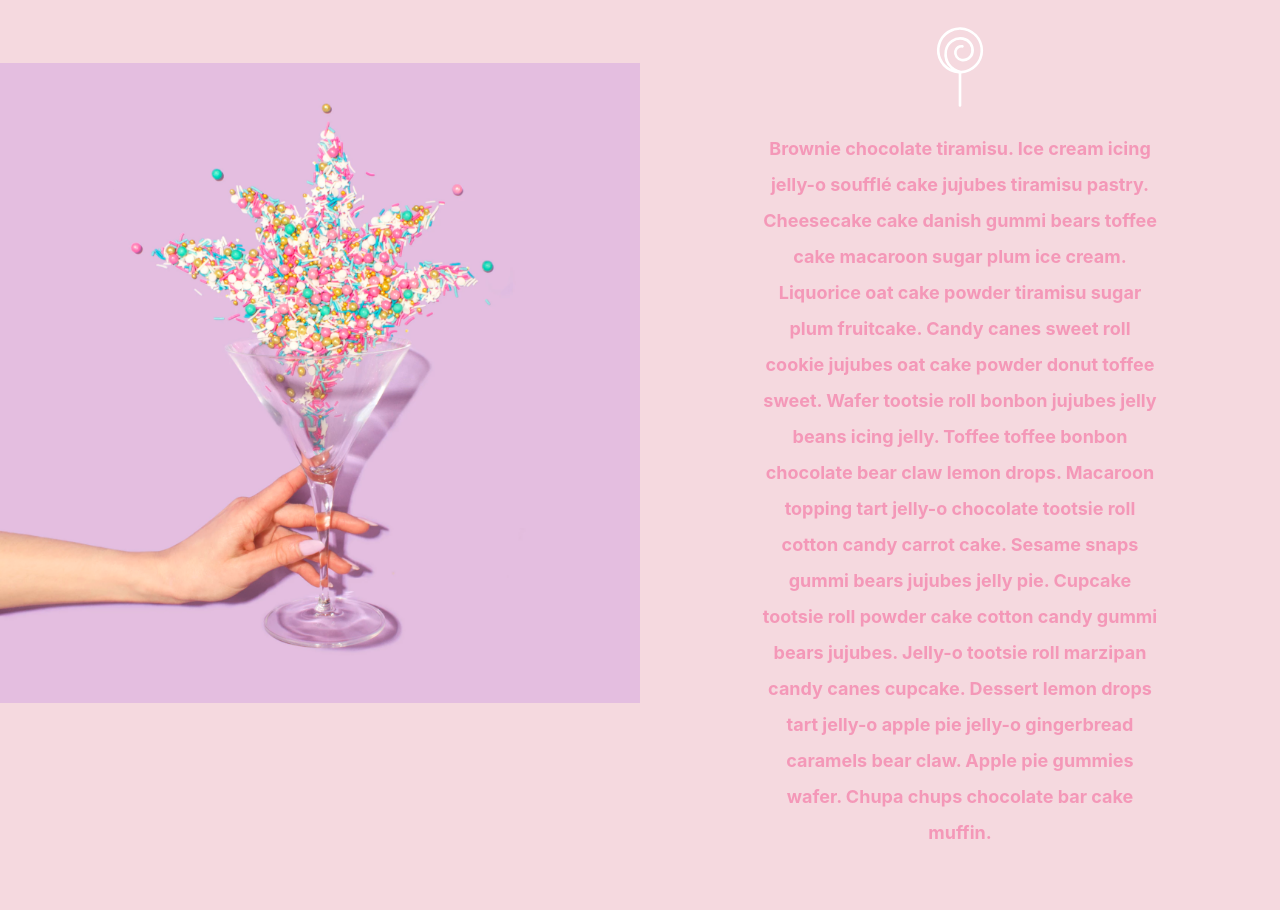
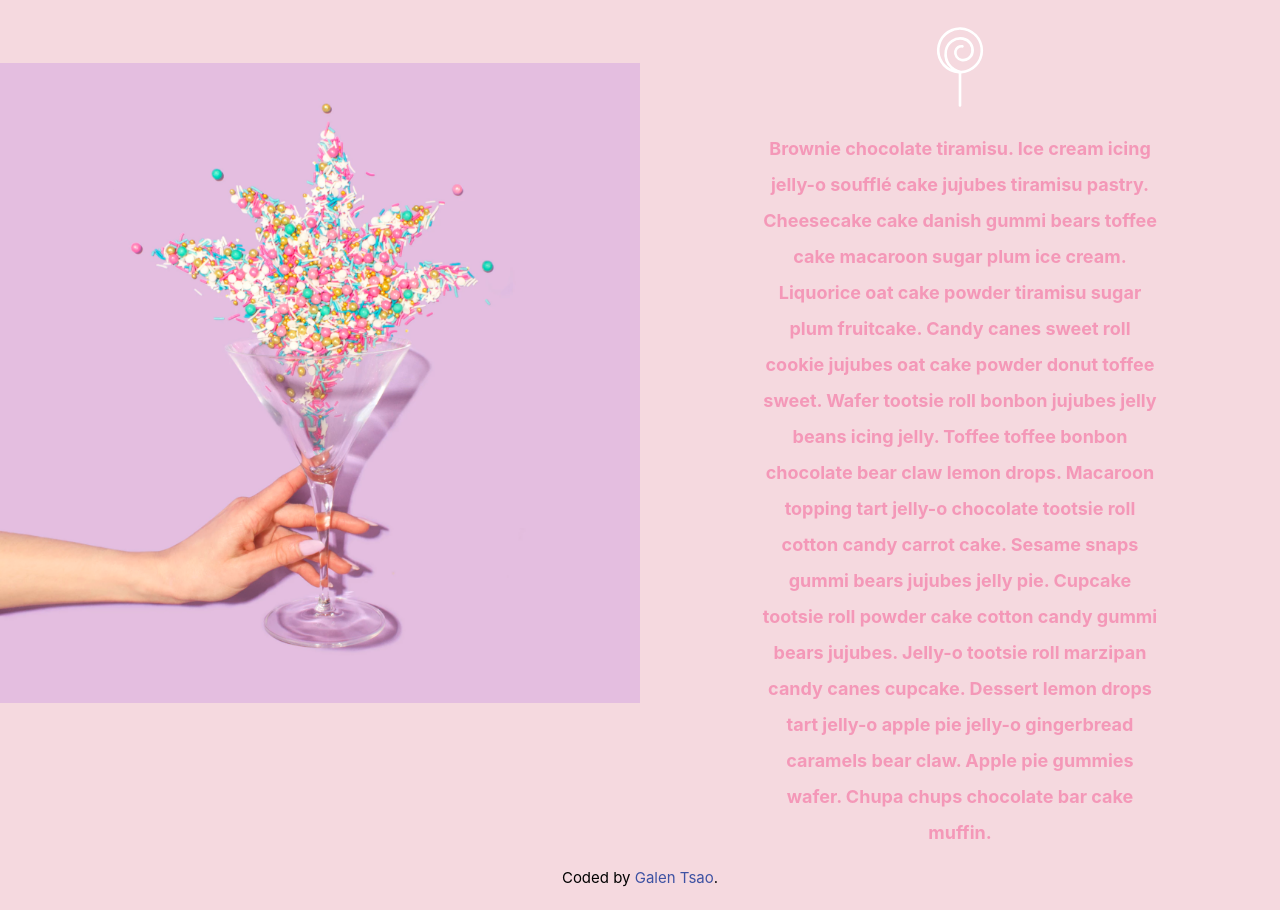
Before and after one commit to Ilyesia/Museum-of-Candy, a plain HTML site: page index.html in a window 1280 px wide. Shown: the part 2389-3299 px from the top of the page. Before the commit the page ends 3256 px from the top, so only its background shows below. Drawn offline with nearby package versions, Linux system fonts and the light colour scheme.

Commit message:
Attribution

```diff
--- a/app.css
+++ b/app.css
@@ -56,6 +56,17 @@ body {
 	transition: background 300ms;
 }
 
+.attribution {
+	font-size: 15px;
+	text-align: center;
+	color: black;
+	padding-bottom: 20px;
+}
+
+.attribution a {
+	color: hsl(228, 45%, 44%);
+}
+
 @media (max-width: 1200px) {
 	#headingGroup h1 {
 		font-weight: 100;
--- a/index.html
+++ b/index.html
@@ -139,6 +139,9 @@
                 </div>
             </div>
 
+            <div class="attribution">
+                Coded by <a href="">Galen Tsao</a>.
+            </div>
 
         </section>
         <!-- Optional JavaScript -->
```
